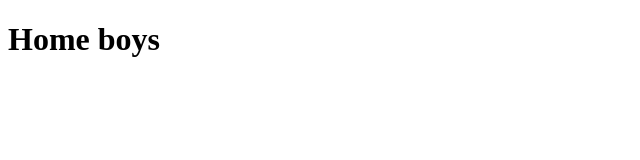
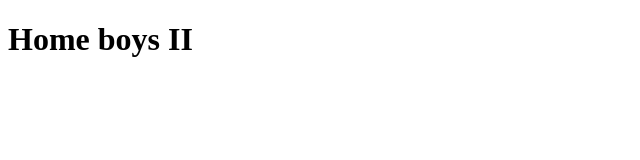
Before and after one commit to ishgem007/git-one, a plain HTML site: page index.html in a window 1280 px wide. Shown: the full height of the page, 0-640 px from the left. Drawn offline with Linux system fonts and the light colour scheme.

Commit message:
addede branch feature log

```diff
--- /dev/null
+++ b/feauture-1.js
@@ -0,0 +1 @@
+console.log('logging');
--- a/index.html
+++ b/index.html
@@ -7,6 +7,6 @@
     <title>Document</title>
 </head>
 <body>
-    <Div> <h1>Home boys</h1></Div>
+    <Div> <h1>Home boys II</h1></Div>
 </body>
 </html>
```
